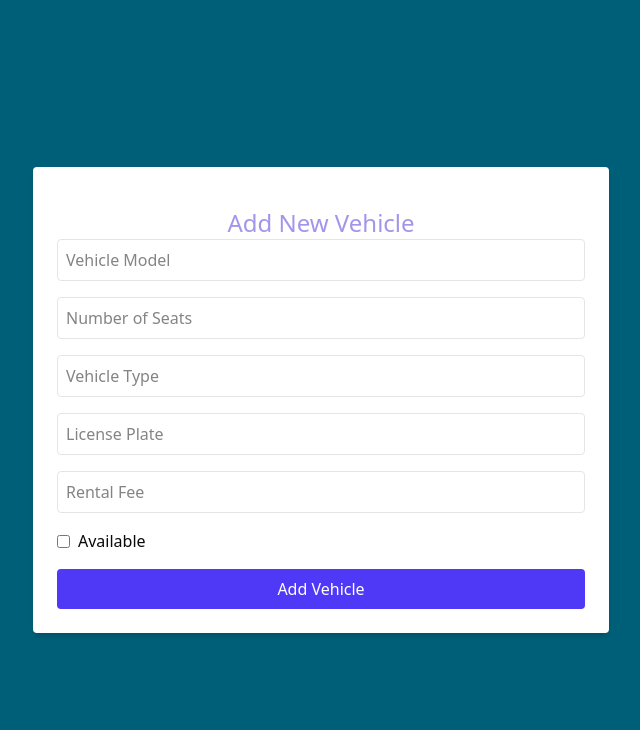
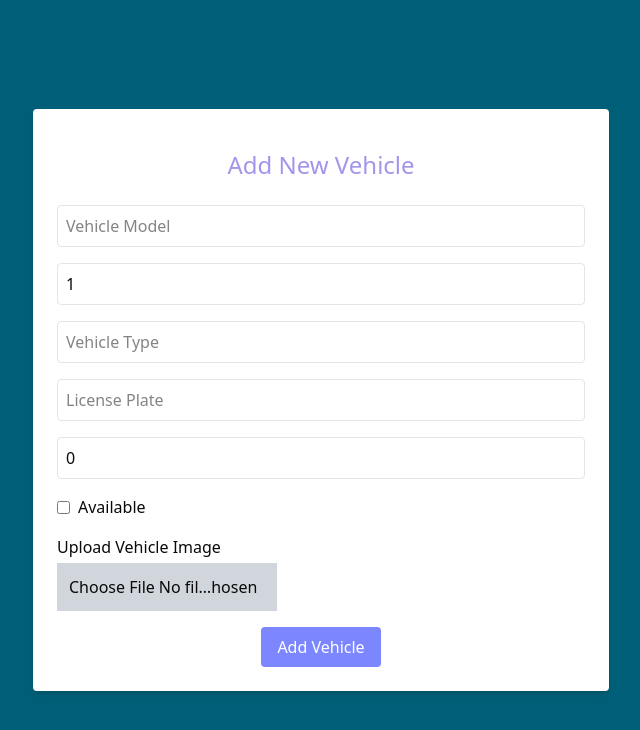
Before and after one commit to KobikaB/task8_travelingApp, a React (Vite) app: page /addvehicle in a window 1280 px wide. Shown: the top 730 px of the page, without its empty margins (319-959 px from the left). Built offline with nearby package versions, Linux system fonts and the light colour scheme; no server answers.

Commit message:
updated the VehicleAddForm to upload images to Cloudinary using axios and save vehicle data including image URL to Firestore

```diff
--- a/src/pages/vehicleowner/VehicleAddForm.tsx
+++ b/src/pages/vehicleowner/VehicleAddForm.tsx
@@ -2,19 +2,20 @@ import React, { useState } from "react";
 import { db, auth } from "../../firebase/config";
 import { collection, addDoc } from "firebase/firestore";
 import { useNavigate } from "react-router";
-import { toast } from "react-toastify";
-
+import { toast, ToastContainer } from "react-toastify";
+import axios from "axios";
+import type { vehicleFormData } from "@/types/Typescript";
 
 function VehicleAddForm() {
-  const [formData, setFormData] = useState({
+  const [formData, setFormData] = useState<vehicleFormData>({
     model: "",
-    seats: "",
+    seats:1,
     type: "",
     licensePlate: "",
-    fees: "",
+    fees: 0,
     available: false,
   });
-
+  const [imageFile, setImageFile] = useState<File | null>(null);
   const navigate = useNavigate();
 
   const handleChange = (
@@ -27,26 +28,58 @@ function VehicleAddForm() {
     });
   };
 
+  const uploadImageToCloudinary = async (file: File): Promise<string> => {
+    const formData = new FormData();
+    formData.append("file", file);
+    formData.append("upload_preset", "vehicles");
+    formData.append("folder", "vehicleImages");
+
+    const res = await axios.post(
+      "https://api.cloudinary.com/v1_1/dq5buemig/image/upload",
+      formData
+    );
+
+    return res.data.secure_url;
+
+  };
+
   const handleSubmit = async (e: React.FormEvent) => {
     e.preventDefault();
+
     const user = auth.currentUser;
     if (!user) {
       toast.error("User not logged in!");
       return;
     }
 
+    if (!imageFile) {
+      toast.error("Please select an image.");
+      return;
+    }
+
     try {
+      const imageUrl = await uploadImageToCloudinary(imageFile);
+
       await addDoc(collection(db, "vehicles"), {
-        ...formData,
-        seats: Number(formData.seats),
-        fees: Number(formData.fees),
+        model: formData.model,
+        seats: formData.seats,
+        type: formData.type,
+        licensePlate: formData.licensePlate,
+        fees: formData.fees,
+        available: formData.available,
+        images: [imageUrl],
         ownerId: user.uid,
         ownerEmail: user.email,
+        createdAt: new Date(),
       });
+
       toast.success("Vehicle added successfully!");
+
       setTimeout(() => {
         navigate("/vhome");
       }, 2000);
+
+
     } catch (error) {
       console.error("Error adding vehicle:", error);
       toast.error("Failed to add vehicle.");
@@ -54,11 +87,12 @@ function VehicleAddForm() {
   };
 
   return (
-    <div className=" min-h-screen w-full flex items-center justify-center bg-cyan-800 px-4">
-      <div className=" w-full bg-white  shadow-md rounded max-w-xl h-auto p-6 ">
-        <h2 className="text-2xl mt-4 text-center text-indigo-700/50">
+    <div className="min-h-screen w-full flex items-center justify-center bg-cyan-800 px-4">
+      <div className="w-full bg-white shadow-md rounded max-w-xl h-auto p-6">
+        <h2 className="text-2xl mt-4 mb-6 text-center text-indigo-700/50">
           Add New Vehicle
         </h2>
+
         <form onSubmit={handleSubmit} className="space-y-4">
           <input
             type="text"
@@ -69,6 +103,7 @@ function VehicleAddForm() {
             className="w-full border p-2 rounded block"
             required
           />
+
           <input
             type="number"
             name="seats"
@@ -77,7 +112,9 @@ function VehicleAddForm() {
             onChange={handleChange}
             className="w-full border p-2 rounded block"
             required
+
           />
+
           <input
             type="text"
             name="type"
@@ -87,6 +124,7 @@ function VehicleAddForm() {
             className="w-full border p-2 rounded block"
             required
           />
+
           <input
             type="text"
             name="licensePlate"
@@ -96,6 +134,7 @@ function VehicleAddForm() {
             className="w-full border p-2 rounded block"
             required
           />
+
           <input
             type="number"
             name="fees"
@@ -104,7 +143,9 @@ function VehicleAddForm() {
             onChange={handleChange}
             className="w-full border p-2 rounded block"
             required
+            min={0}
           />
+
           <label className="flex items-center gap-2">
             <input
               type="checkbox"
@@ -114,14 +155,32 @@ function VehicleAddForm() {
             />
             Available
           </label>
-          <button
-            type="submit"
-            className="bg-indigo-600 hover:bg-indigo-700 text-white py-2 px-4 rounded w-full"
-          >
-            Add Vehicle
-          </button>
+
+          <div>
+            <label className="block mb-1">Upload Vehicle Image</label>
+            <input
+              type="file"
+              accept="image/*"
+              className="bg-gray-300 hover:cursor-pointer hover:bg-gray-500 p-3 w-55 "
+              onChange={(e) => {
+                if (e.target.files && e.target.files.length > 0) {
+                  setImageFile(e.target.files[0]);
+                }
+              }}
+              required
+            />
+          </div>
+          <div className="flex justify-center">
+            <button
+              type="submit"
+              className="bg-indigo-400 hover:bg-indigo-700 text-white py-2 px-4 rounded "
+            >
+              Add Vehicle
+            </button>
+          </div>
         </form>
       </div>
+      <ToastContainer />
     </div>
   );
 }
```
